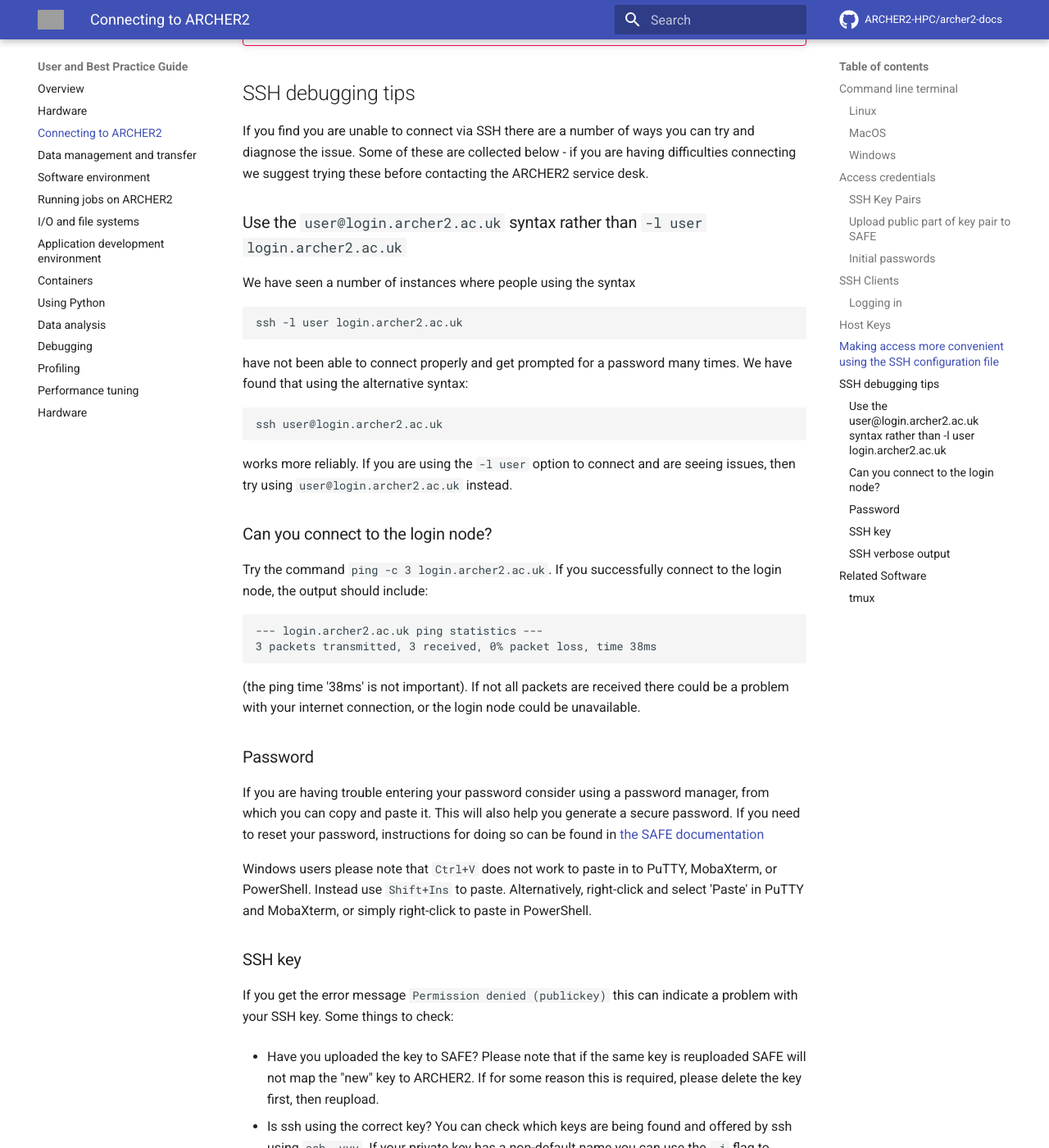
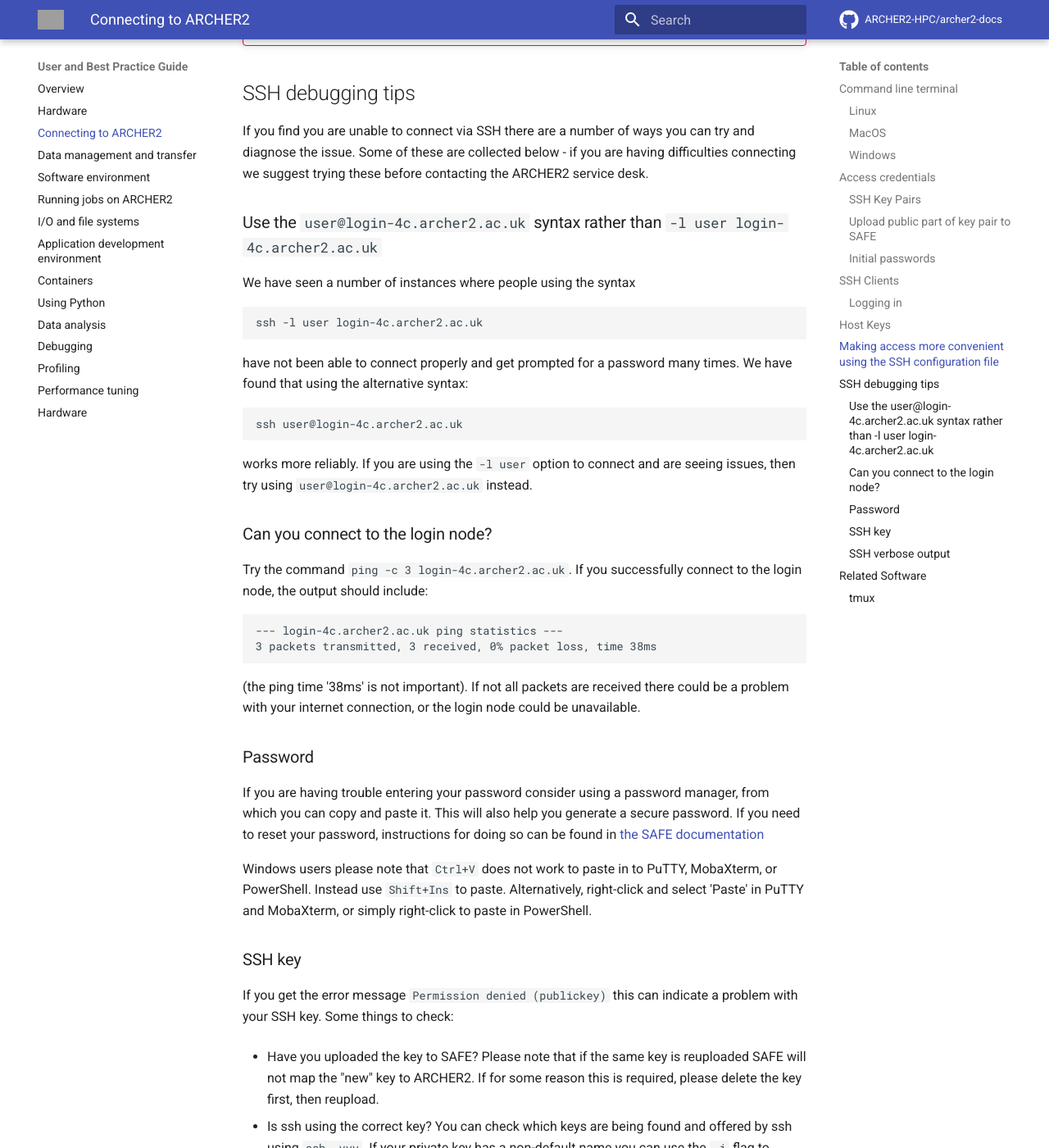
Before and after one commit to ARCHER2-HPC/archer2-docs, an MkDocs documentation site: the page built from docs/user-guide/connecting.md, in a window 1280 px wide and 1400 px high, scrolled down 5645 px. Shown: the whole window at 82% size. Built offline with MkDocs 1.6.1 and Material for MkDocs 9.7.7, drawn with Linux system fonts in a browser that asks for light colours; comment, search, counter and statistics services are not loaded; some of the changed text lies outside the part shown; grey boxes are pictures that could not be loaded.

````diff
--- a/docs/user-guide/connecting.md
+++ b/docs/user-guide/connecting.md
@@ -132,7 +132,7 @@ and debuggers when used in conjunction with an X client.
 You can use the following command from the [terminal](#command-line-terminal) window to login into
 ARCHER2:
 
-    ssh username@login.archer2.ac.uk
+    ssh username@login-4c.archer2.ac.uk
 
 You will first be prompted for your machine account password. Once you have entered your password successfully, you will then be prompted for the passphrase associated with your SSH key pair. You need to enter both credentials correctly to be able to access ARCHER2.
 
@@ -142,7 +142,7 @@ You will first be prompted for your machine account password. Once you have ente
     to the private part of the key wih the `-i` option to `ssh`. For
     example, if your key is in a file called `keys/id_rsa_ARCHER2` you would
     use the command `ssh -i keys/id_rsa_ARCHER2
-    username@login.archer2.ac.uk` to log in.
+    username@login-4c.archer2.ac.uk` to log in.
 
 !!! tip
     When you first log into ARCHER2, you will be prompted to change your
@@ -158,7 +158,7 @@ You will first be prompted for your machine account password. Once you have ente
 
 To allow remote programs, especially graphical applications to control your local display, such as being able to open up a new GUI window (such as for a debugger), use:
 
-    ssh -X username@login.archer2.ac.uk
+    ssh -X username@login-4c.archer2.ac.uk
 
 Some sites recommend using the `-Y` flag. While this can fix some
 compatibility issues, the `-X` flag is more secure.
@@ -186,17 +186,17 @@ Each remote site (or group of sites) can have an entry in this file
 which may look something like:
 
     Host archer2
-      HostName login.archer2.ac.uk
+      HostName login-4c.archer2.ac.uk
       User username
 
 (remember to replace `username` with your actual username\!).
 
 The `Host archer2` line defines a short name for the entry. In this
-case, instead of typing `ssh username@login.archer2.ac.uk` to access the
+case, instead of typing `ssh username@login-4c.archer2.ac.uk` to access the
 ARCHER2 login nodes, you could use `ssh archer2` instead. The remaining
 lines define the options for the `archer2` host.
 
-   - `Hostname login.archer2.ac.uk` - defines the full address of the
+   - `Hostname login-4c.archer2.ac.uk` - defines the full address of the
      host
    - `User username` - defines the username to use by default for this
      host (replace `username` with your own username on the remote
@@ -230,30 +230,30 @@ you can try and diagnose the issue. Some of these are collected below -
 if you are having difficulties connecting we suggest trying these before
 contacting the ARCHER2 service desk.
 
-### Use the `user@login.archer2.ac.uk` syntax rather than `-l user login.archer2.ac.uk`
+### Use the `user@login-4c.archer2.ac.uk` syntax rather than `-l user login-4c.archer2.ac.uk`
 
 We have seen a number of instances where people using the syntax
 
 ```
-ssh -l user login.archer2.ac.uk
+ssh -l user login-4c.archer2.ac.uk
 ```
 
 have not been able to connect properly and get prompted for a password many
 times. We have found that using the alternative syntax:
 
 ```
-ssh user@login.archer2.ac.uk
+ssh user@login-4c.archer2.ac.uk
 ```
 
 works more reliably. If you are using the `-l user` option to connect and
-are seeing issues, then try using `user@login.archer2.ac.uk` instead.
+are seeing issues, then try using `user@login-4c.archer2.ac.uk` instead.
 
 ### Can you connect to the login node?
 
-Try the command `ping -c 3 login.archer2.ac.uk`. If you successfully
+Try the command `ping -c 3 login-4c.archer2.ac.uk`. If you successfully
 connect to the login node, the output should include:
 
-    --- login.archer2.ac.uk ping statistics ---
+    --- login-4c.archer2.ac.uk ping statistics ---
     3 packets transmitted, 3 received, 0% packet loss, time 38ms
 
 (the ping time '38ms' is not important). If not all packets are received
@@ -285,7 +285,7 @@ indicate a problem with your SSH key. Some things to check:
    - Is ssh using the correct key? You can check which keys are being
      found and offered by ssh using `ssh -vvv`. If your private key has
      a non-default name you can use the `-i` flag to provide it to ssh,
-     i.e. `ssh -i path/to/key username@login.archer2.ac.uk`.
+     i.e. `ssh -i path/to/key username@login-4c.archer2.ac.uk`.
 
    - Are you entering the passphrase correctly? You will be asked for
      your private key's passphrase first. If you enter it incorrectly
@@ -362,7 +362,7 @@ with the SSH key and password - further details are given below. To
 enable verbose output add the `-vvv` flag to your SSH command. For
 example:
 
-    ssh -vvv username@login.archer2.ac.uk
+    ssh -vvv username@login-4c.archer2.ac.uk
 
 The output is lengthy, but somewhere in there you should see lines
 similar to the following:
````
